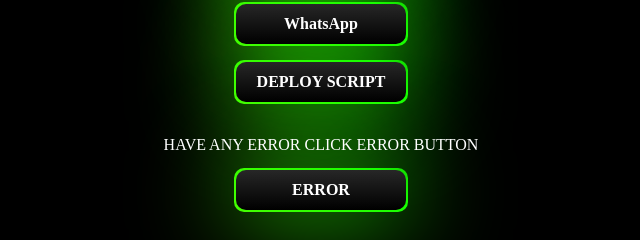
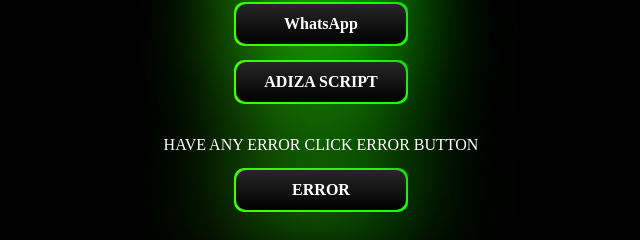
Before and after one commit to Matri199/Adiza-Session, a website: page main.html in a window 1280 px wide. Shown: the part 371-611 px from the top of the page, 319-959 px from the left. Drawn offline with Linux system fonts and the light colour scheme.

Commit message:
Update main.html

```diff
--- a/main.html
+++ b/main.html
@@ -118,7 +118,7 @@
     <a href="/pair" class="button" target="_blank"> <span>PAIRING-CODE</span> </a> <br>
     <a href="https://github.com/Matri199/Queen-Adiza/fork" class="button" target="_blank"> <span>FORK QUEEN ADIZA</span> </a> <br> </a>
     <a href="https://whatsapp.com/channel/0029Vb5JJ438kyyGlFHTyZ0n" class="button" target="_blank"> <span>WhatsApp</span> </a> <br>
-    <a href="https://www.mediafire.com/file/8z8vsa11tlbbu9e/index.js/file" class="button" target="_blank"> <span>DEPLOY SCRIPT</span> </a> <br>
+    <a href="https://www.mediafire.com/file/8z8vsa11tlbbu9e/index.js/file" class="button" target="_blank"> <span>ADIZA SCRIPT</span> </a> <br>
 
     <p>HAVE ANY ERROR CLICK ERROR BUTTON</p>
 
```
